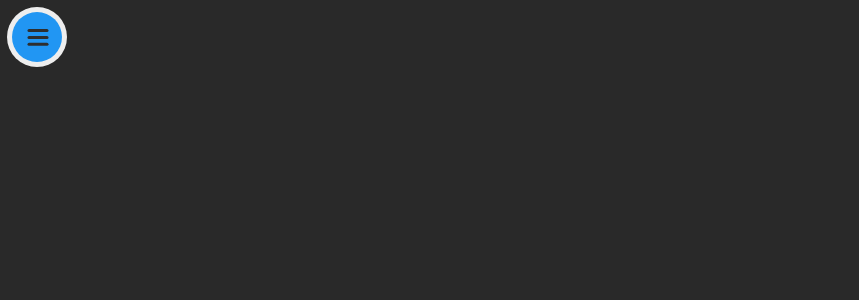
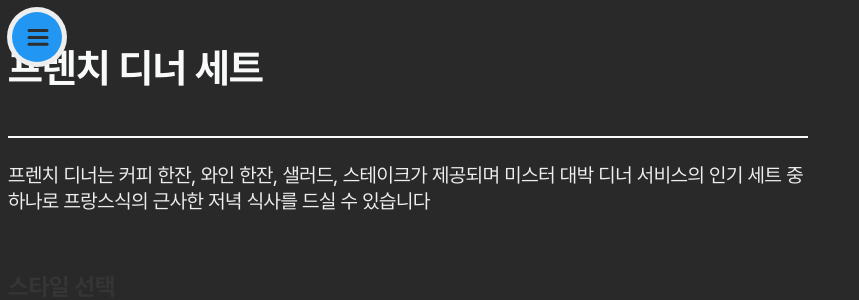
Before and after one commit to Software-Engineering-NanSSoGong/NanSSoGong-frontend, a React (Vite) app: page /order in a window 1280 px wide. Shown: the top 300 px of the page, without its empty margins (0-859 px from the left). Built offline with nearby package versions, Linux system fonts and the light colour scheme; what emotion-reset would draw is missing.

Commit message:
feat: OrderPage 제작

```diff
--- /dev/null
+++ b/src/components/OrderComponent.tsx
@@ -0,0 +1,53 @@
+import styled from '@emotion/styled';
+import { useState } from 'react';
+import { theme } from '../styles';
+import { Typography } from './common';
+import TitleWithLine from './TitleWithLine';
+
+function OrderComponent() {
+  const [isCheck, setIsCheck] = useState<boolean>(false);
+
+  const handleClickDescription = () => {
+    console.log('click');
+    setIsCheck((prev) => !prev);
+  };
+
+  return (
+    <Wrapper>
+      <TitleWithLine
+        title='프렌치 디너 세트'
+        titleFontType='h1'
+        titleColor={theme.colors.primary.white}
+        borderColor={theme.colors.primary.white}
+      />
+      <Description type='body4' color={theme.palette.gray50} onClick={handleClickDescription}>
+        프렌치 디너는 커피 한잔, 와인 한잔, 샐러드, 스테이크가 제공되며 미스터 대박 디너 서비스의
+        인기 세트 중 하나로 프랑스식의 근사한 저녁 식사를 드실 수 있습니다
+      </Description>
+      <StyleTitle>
+        <Typography type='h4'>스타일 선택</Typography>
+        {isCheck && (
+          <Typography type='body5' color={theme.colors.primary.red}>
+            ※ 샴페인 축제 디너는 심플 스타일 선택이 불가합니다
+          </Typography>
+        )}
+      </StyleTitle>
+    </Wrapper>
+  );
+}
+
+const Wrapper = styled.section`
+  width: 800px;
+`;
+
+const StyleTitle = styled.div`
+  display: flex;
+  justify-content: space-between;
+  align-items: center;
+`;
+
+const Description = styled(Typography)`
+  margin-block: 24px;
+`;
+
+export default OrderComponent;
--- a/src/components/index.ts
+++ b/src/components/index.ts
@@ -3,3 +3,4 @@
 export { default as SideMenuWithToggleButton } from './SideMenuWithToggleButton';
 export { default as CarouselCard } from './CarouselCard';
 export { default as CarouselCardList } from './CarouselCardList';
+export { default as OrderComponent } from './OrderComponent';
--- /dev/null
+++ b/src/pages/OrderPage.tsx
@@ -0,0 +1,17 @@
+import styled from '@emotion/styled';
+import { OrderComponent } from '../components';
+
+function OrderPage() {
+  return (
+    <Wrapper>
+      <OrderComponent />
+    </Wrapper>
+  );
+}
+
+const Wrapper = styled.section`
+  width: 100%;
+  height: 100%;
+`;
+
+export default OrderPage;
--- a/src/pages/index.ts
+++ b/src/pages/index.ts
@@ -1,3 +1,4 @@
 export { default as LoginPage } from './LoginPage';
 export { default as MainPage } from './MainPage';
 export { default as CarouselPage } from './CarouselPage';
+export { default as OrderPage } from './OrderPage';
--- a/src/routes/index.tsx
+++ b/src/routes/index.tsx
@@ -1,11 +1,13 @@
 import { Route, Routes } from 'react-router-dom';
-import { CarouselPage, LoginPage } from '../pages';
+import { CarouselPage, LoginPage, MainPage, OrderPage } from '../pages';
 
 function Router() {
   return (
     <Routes>
       <Route path='/' element={<LoginPage />} />
+      <Route path='/main' element={<MainPage />} />
       <Route path='/carousel' element={<CarouselPage />} />
+      <Route path='/order' element={<OrderPage />} />
     </Routes>
   );
 }
```
